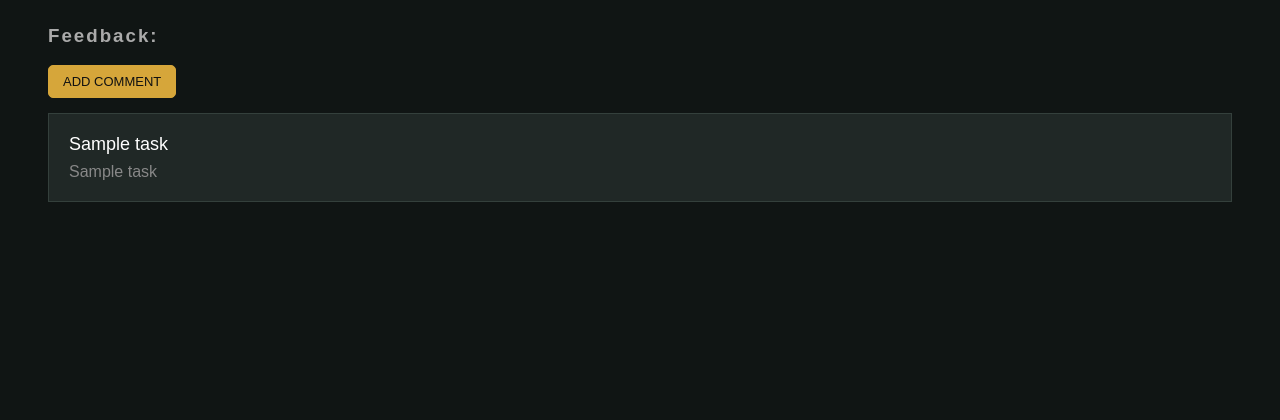
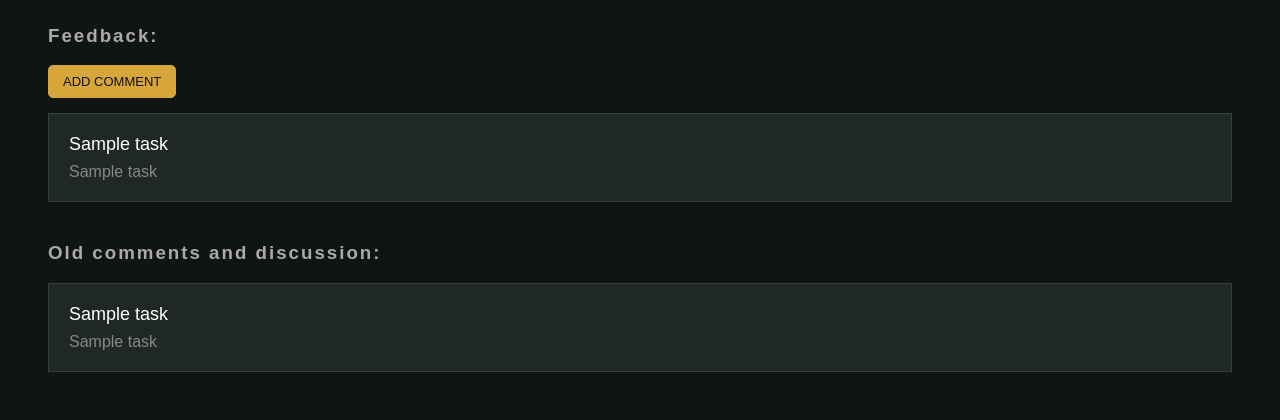
Before and after one commit to SasuF/TASKTRAC, a Flask app: template templates/admin-view-profile.html in a window 1280 px wide. Shown: the part 736-1156 px from the top of the page. Before the commit the page ends 938 px from the top, so only its background shows below. Run offline with Flask 3, Linux system fonts and the light colour scheme; the template is opened without the code that fills it: most values are stand-ins (such as "Sample title", 1, 10 or a date in 2020); some libraries are stand-ins or nearby versions.

Commit message:
added old information to admin view as well

```diff
--- a/templates/admin-view-profile.html
+++ b/templates/admin-view-profile.html
@@ -525,6 +525,29 @@ button:hover, .button:hover {
 
 {% endfor %}
 
+<!-- Outdated things -->
+<h3 class="task-title">
+    Old comments and discussion:
+</h3>
+
+{% for task in old_tasks %}
+
+<div class="task">
+
+    <div>
+        <div class="task-name">
+            {{ task[1] }}
+        </div>
+
+        <div class="date">
+            {{ task[3] }}
+        </div>
+    </div>
+
+</div>
+
+{% endfor %}
+
 <!-- ONE MODAL -->
 <div id="taskModal" class="task-modal">
 
```
